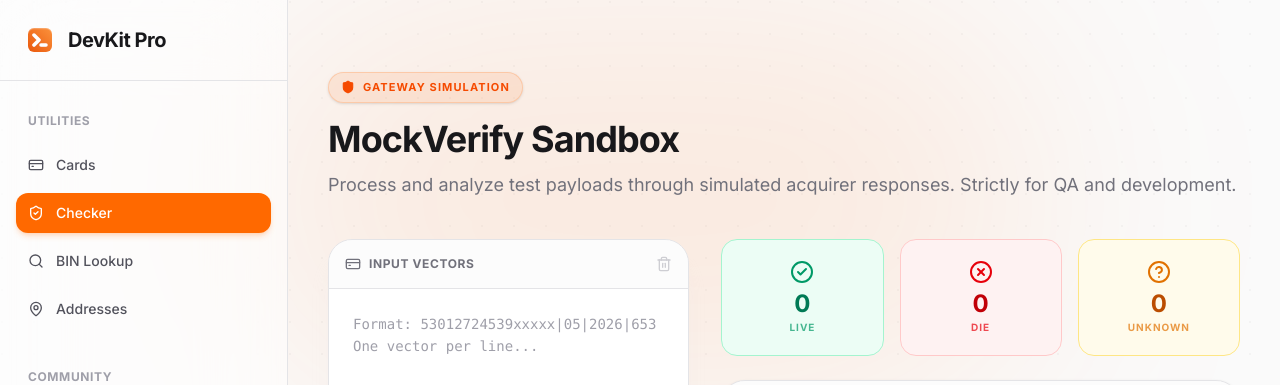
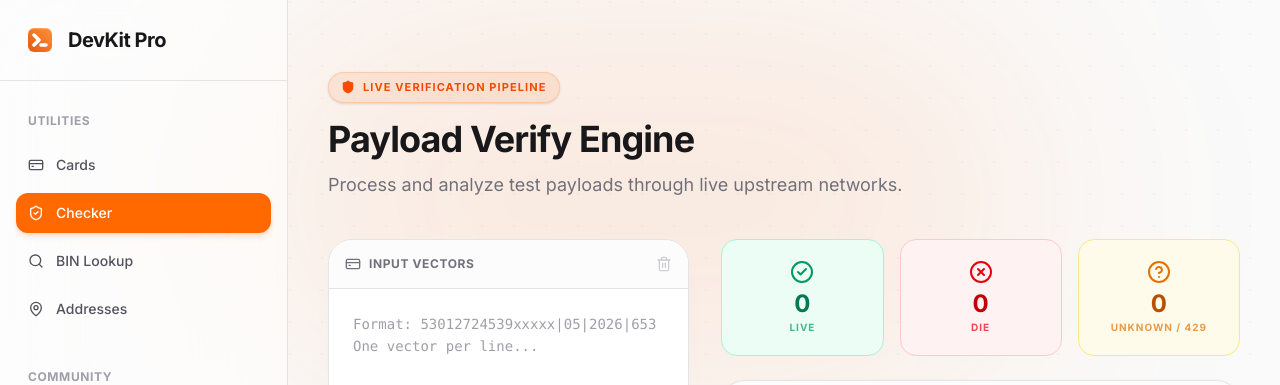
Before and after one commit to visatk/memory, a React (Vite) app: page /card-checker in a window 1280 px wide. Shown: the top 385 px of the page. Built offline with nearby package versions, Linux system fonts and the light colour scheme; no server answers; the HTML template or start-up script is replaced by a standard one.

Commit message:
Update CardChecker.tsx

```diff
--- a/src/pages/CardChecker.tsx
+++ b/src/pages/CardChecker.tsx
@@ -17,7 +17,6 @@
   const [results, setResults] = useState<CheckedCard[]>([]);
   const [progress, setProgress] = useState({ current: 0, total: 0 });
 
-  // AbortController to cleanly halt the processing loop
   const abortControllerRef = useRef<AbortController | null>(null);
 
   const handleStart = async () => {
@@ -62,6 +61,13 @@
           time: Date.now() - startTime
         }, ...prev]);
       }
+
+      // CLIENT-SIDE THROTTLING: Wait between 1.2s and 2s before the next request
+      // This prevents the frontend from slamming the upstream API and triggering a 429 Error
+      if (i < cards.length - 1 && !abortControllerRef.current?.signal.aborted) {
+        const jitterDelay = Math.floor(Math.random() * 800) + 1200;
+        await new Promise(resolve => setTimeout(resolve, jitterDelay));
+      }
     }
 
     setIsChecking(false);
@@ -75,7 +81,6 @@
   };
 
   useEffect(() => {
-    // Cleanup on unmount
     return () => {
       if (abortControllerRef.current) abortControllerRef.current.abort();
     };
@@ -99,10 +104,10 @@
 
       <div className="mb-8 md:mb-10">
         <div className="inline-flex items-center gap-2 px-3 py-1.5 rounded-full bg-orange-500/10 border border-orange-500/20 text-orange-600 dark:text-orange-400 text-[11px] font-bold uppercase tracking-widest mb-4 shadow-sm">
-          <ShieldCheck className="size-3.5 fill-current" /> Gateway Simulation
+          <ShieldCheck className="size-3.5 fill-current" /> Live Verification Pipeline
         </div>
-        <h1 className="text-3xl md:text-4xl font-extrabold tracking-tight mb-3">MockVerify Sandbox</h1>
-        <p className="text-lg text-zinc-500 dark:text-zinc-400">Process and analyze test payloads through simulated acquirer responses. Strictly for QA and development.</p>
+        <h1 className="text-3xl md:text-4xl font-extrabold tracking-tight mb-3">Payload Verify Engine</h1>
+        <p className="text-lg text-zinc-500 dark:text-zinc-400">Process and analyze test payloads through live upstream networks.</p>
       </div>
 
       <div className="grid grid-cols-1 lg:grid-cols-12 gap-8">
@@ -174,7 +179,6 @@
         {/* Right Column: Statistics & Output */}
         <div className="lg:col-span-7 flex flex-col gap-6">
 
-          {/* Status Dashboards */}
           <div className="grid grid-cols-3 gap-4">
             <div className="bg-emerald-50 dark:bg-emerald-500/10 border border-emerald-200 dark:border-emerald-500/20 rounded-2xl p-5 flex flex-col items-center justify-center text-center">
               <CheckCircle2 className="size-6 text-emerald-600 dark:text-emerald-400 mb-2" />
@@ -191,11 +195,10 @@
             <div className="bg-amber-50 dark:bg-amber-500/10 border border-amber-200 dark:border-amber-500/20 rounded-2xl p-5 flex flex-col items-center justify-center text-center">
               <HelpCircle className="size-6 text-amber-600 dark:text-amber-400 mb-2" />
               <span className="text-2xl font-black text-amber-700 dark:text-amber-400 leading-none mb-1">{stats.unknown}</span>
-              <span className="text-[10px] font-bold text-amber-600/70 dark:text-amber-400/70 uppercase tracking-widest">Unknown</span>
+              <span className="text-[10px] font-bold text-amber-600/70 dark:text-amber-400/70 uppercase tracking-widest">Unknown / 429</span>
             </div>
           </div>
 
-          {/* Results Log */}
           <div className="flex-1 bg-white dark:bg-zinc-900 border border-zinc-200 dark:border-zinc-800 rounded-3xl overflow-hidden shadow-sm flex flex-col min-h-[400px]">
             <div className="p-4 border-b border-zinc-200 dark:border-zinc-800 bg-zinc-50/50 dark:bg-[#0a0a0a]/50">
               <h3 className="text-xs font-bold text-zinc-500 uppercase tracking-wider">Verification Log</h3>
```
